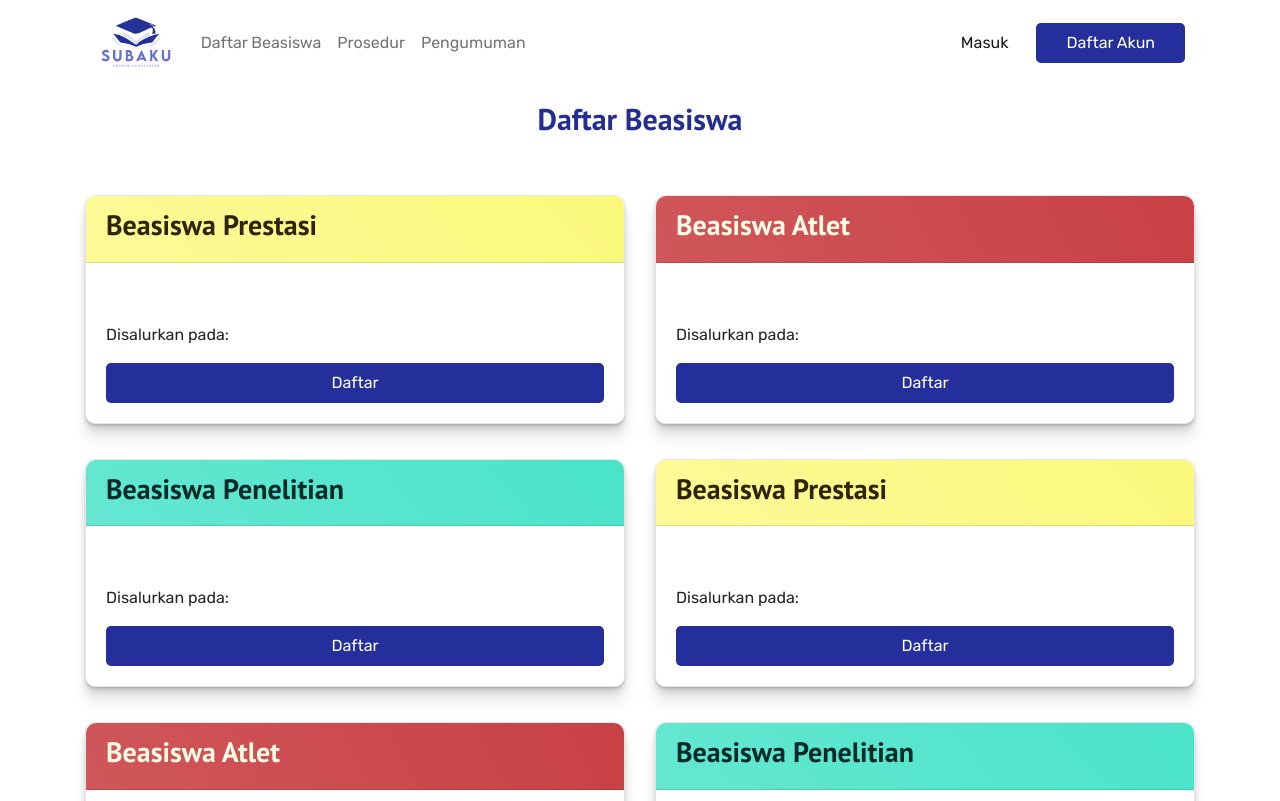
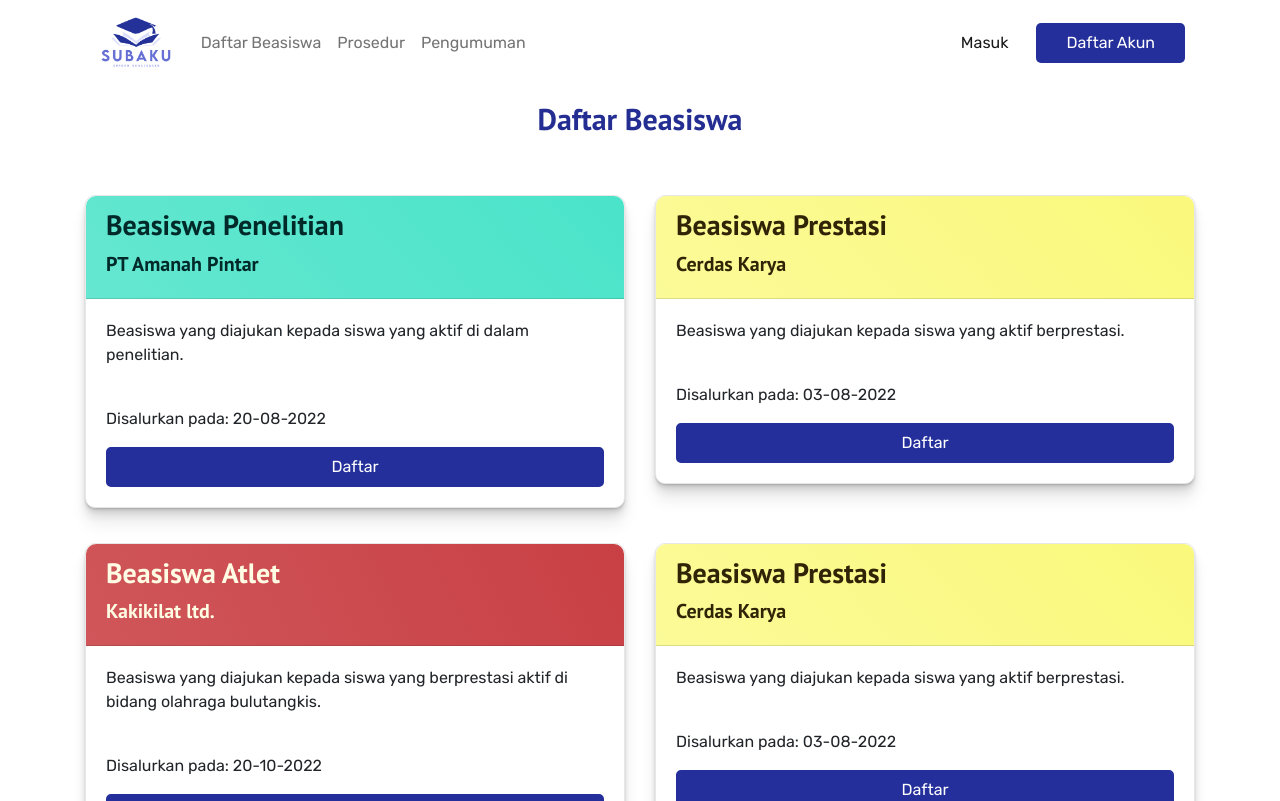
Before and after one commit to rg-km/final-project-engineering-72, a React (Create React App) app in the folder frontend/: page /DaftarBeasiswa in a window 1280 px wide. Shown: the top 801 px of the page. Built offline with nearby package versions, Linux system fonts and the light colour scheme; data requests are answered from the project's data file.

Commit message:
chore: fetch data from json server dummy data.

```diff
--- a/frontend/src/pages/User/DaftarBeasiswa/DaftarBeasiswa.jsx
+++ b/frontend/src/pages/User/DaftarBeasiswa/DaftarBeasiswa.jsx
@@ -5,46 +5,87 @@ import "./DaftarBeasiswa.css";
 import Navbar from "../../../Components/UserNavbar/Navbar";
 import Footer from "../../../Components/UserFooter/Footer";
 import { Link } from "react-router-dom";
+import axios from "axios";
 
 export default function DaftarBeasiswa() {
-  const beasiswaList = [
+  // const beasiswaList = [
+  //   {
+  //     id: 1,
+  //     jenisBeasiswa: "Beasiswa Prestasi",
+  //   },
+  //   {
+  //     id: 2,
+  //     jenisBeasiswa: "Beasiswa Atlet",
+  //   },
+  //   {
+  //     id: 3,
+  //     jenisBeasiswa: "Beasiswa Penelitian",
+  //   },
+  //   {
+  //     id: 4,
+  //     jenisBeasiswa: "Beasiswa Prestasi",
+  //   },
+  //   {
+  //     id: 5,
+  //     jenisBeasiswa: "Beasiswa Atlet",
+  //   },
+  //   {
+  //     id: 6,
+  //     jenisBeasiswa: "Beasiswa Penelitian",
+  //   },
+  //   {
+  //     id: 7,
+  //     jenisBeasiswa: "Beasiswa Prestasi",
+  //   },
+  //   {
+  //     id: 8,
+  //     jenisBeasiswa: "Beasiswa Atlet",
+  //   },
+  //   {
+  //     id: 9,
+  //     jenisBeasiswa: "Beasiswa Penelitian",
+  //   },
+  // ];
+
+  const [data, setDataList] = useState([]);
+
+  useEffect(() => {
+    const fetchData = async () => {
+      try {
+        const response = await axios.get("http://localhost:5000/daftarBeasiswa");
+
+        setDataList(response.data);
+      } catch (error) {
+        setDataList([
           {
-      id: 1,
-      jenisBeasiswa: "Beasiswa Prestasi",
+            "id": 10203,
+            "jenisBeasiswa": "Beasiswa Penelitian",
+            "sumberBeasiswa": "PT Amanah Pintar",
+            "descBeasiswa": "Beasiswa yang diajukan kepada siswa yang aktif di dalam penelitian.",
+            "tanggalBeasiswa": "20-08-2022"
           },
           {
-      id: 2,
-      jenisBeasiswa: "Beasiswa Atlet",
+            "id": 10204,
+            "jenisBeasiswa": "Beasiswa Prestasi",
+            "sumberBeasiswa": "Cerdas Karya",
+            "descBeasiswa": "Beasiswa yang diajukan kepada siswa yang aktif berprestasi.",
+            "tanggalBeasiswa": "03-08-2022"
           },
           {
-      id: 3,
-      jenisBeasiswa: "Beasiswa Penelitian",
+            "id": 10205,
+            "jenisBeasiswa": "Beasiswa Atlet",
+            "sumberBeasiswa": "Kakikilat ltd.",
+            "descBeasiswa": "Beasiswa yang diajukan kepada siswa yang berprestasi aktif di bidang olahraga bulutangkis.",
+            "tanggalBeasiswa": "20-10-2022"
           },
-    {
-      id: 4,
-      jenisBeasiswa: "Beasiswa Prestasi",
-    },
-    {
-      id: 5,
-      jenisBeasiswa: "Beasiswa Atlet",
-    },
-    {
-      id: 6,
-      jenisBeasiswa: "Beasiswa Penelitian",
-    },
-    {
-      id: 7,
-      jenisBeasiswa: "Beasiswa Prestasi",
-    },
-    {
-      id: 8,
-      jenisBeasiswa: "Beasiswa Atlet",
-    },
-    {
-      id: 9,
-      jenisBeasiswa: "Beasiswa Penelitian",
-    },
-  ];
+        ])
+        console.error(error.message);
+      }
+    };
+
+    fetchData();
+  }, []);
+  console.log(data);
 
   useEffect(() => {
     document.title = "Daftar Beasiswa - Subaku";
@@ -58,10 +99,14 @@ export default function DaftarBeasiswa() {
           <h1 className="text-center  ">Daftar Beasiswa</h1>
         </section>
         <section className="daftar-bea-list row mb-5">
-          {beasiswaList.map((item) => {
+          {data.map((item) => {
             return <FormListBeasiswa
             key={item.id}
+            idBeasiswa={item.id}
             jenisBeasiswa={item.jenisBeasiswa}
+            sumberBeasiswa={item.sumberBeasiswa}
+            tanggalPendaftaran={item.tanggalBeasiswa}
+            keterangan={item.descBeasiswa}
             />;
           })}
         </section>
```
Lines whose indentation alone changed are shown as unchanged.
